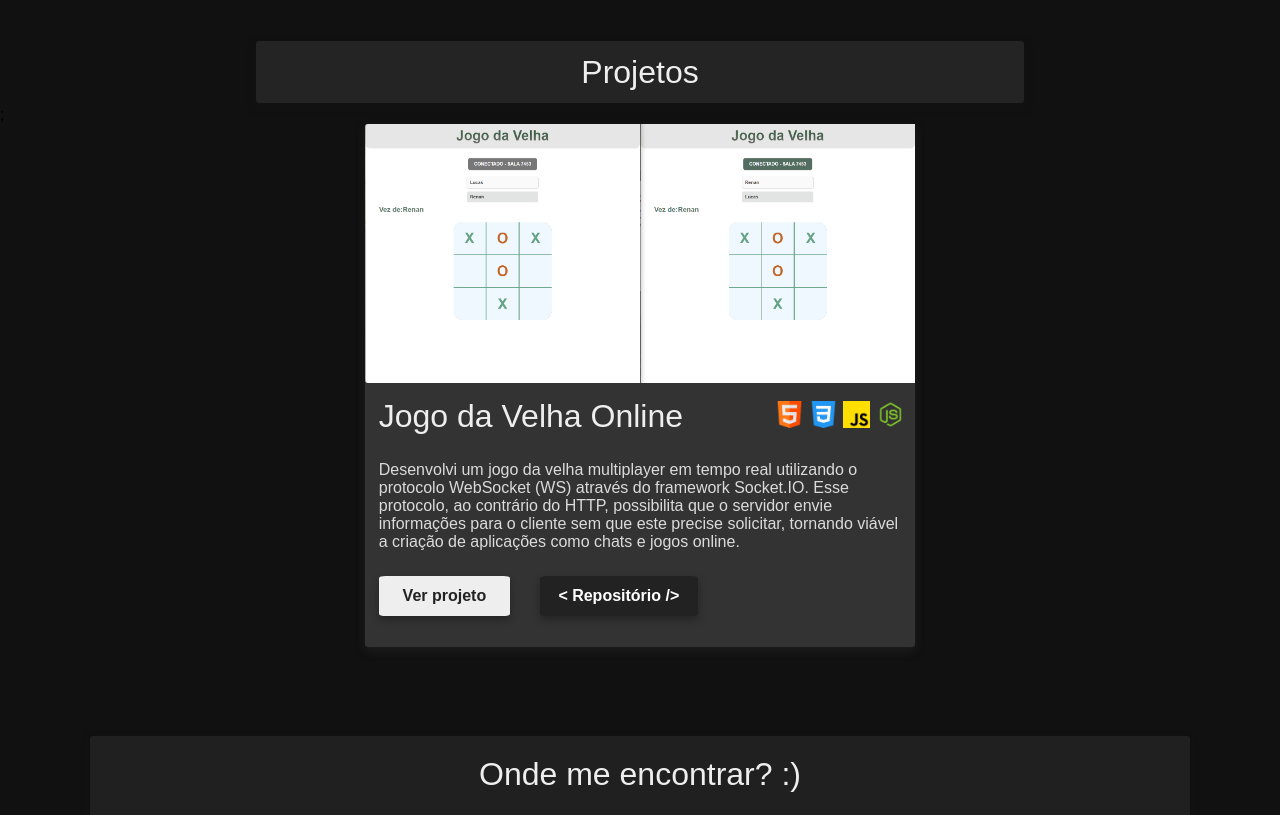
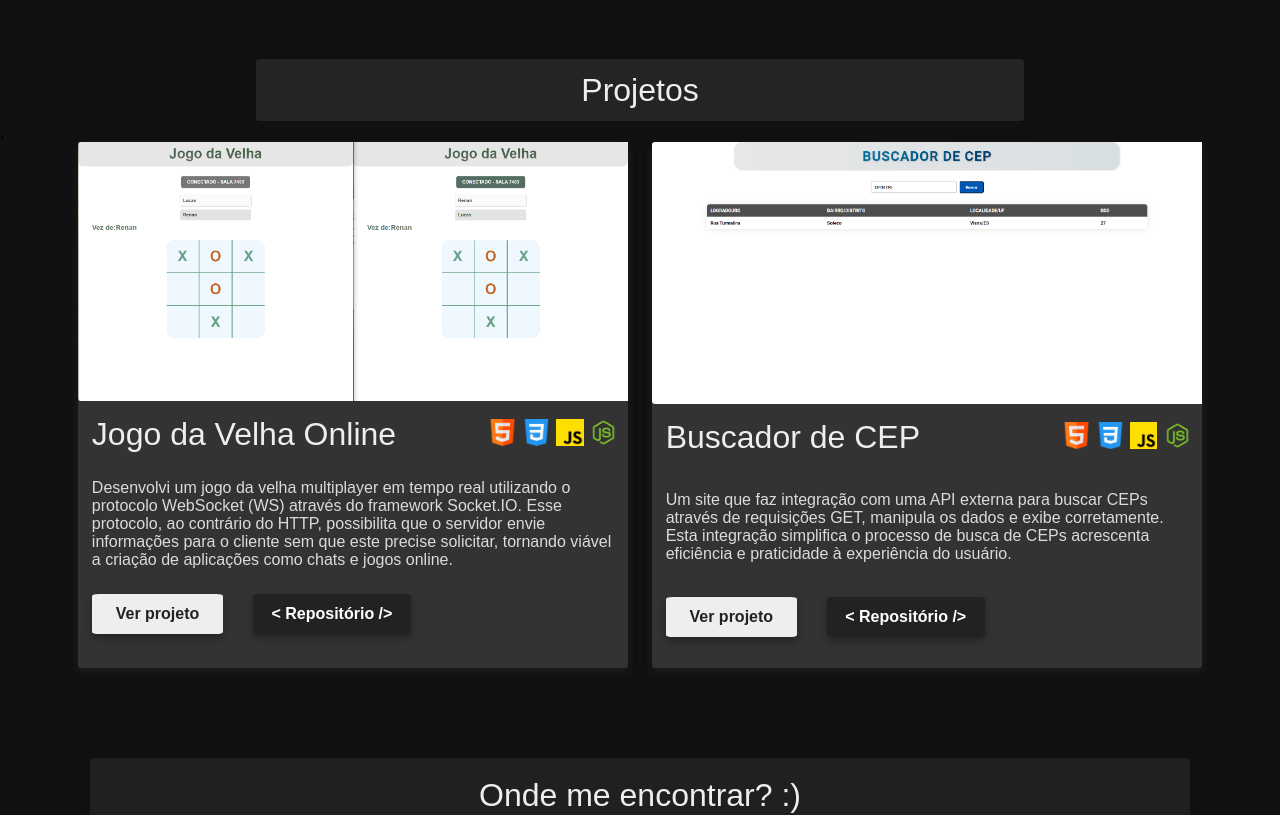
Before and after one commit to RenanSantosF/portfolio, a React (Vite) app: page / in a window 1280 px wide. Shown: the part 1140-1955 px from the top of the page. Built offline with nearby package versions, Linux system fonts and the light colour scheme.

Commit message:
Adiciona projeto Buscador de CEP

```diff
--- a/src/components/AboutMe/index.jsx
+++ b/src/components/AboutMe/index.jsx
@@ -5,6 +5,12 @@ import styles from "./styles.module.css";
 import Text from "../Text";
 
 export default function AboutMe() {
+
+
+
+
+
+
   return (
     <div id="containerSobre" className={styles.container}>
       <div className={styles.header}>
@@ -12,7 +18,7 @@ export default function AboutMe() {
         <SubtitleTitle text="Sou um Desenvolvedor Web" />
       </div>
       <div className={styles.content}>
-      <Text text="Como desenvolvedor de software, encontrei minha paixão desde cedo.  Mesmo na infância a tecnologia já me fascinava - a mágica de uma tela exibir imagens, responder a toques - tudo isso despertou minha curiosidade. A partir de 2023, reconheci que minha paixão poderia ser mais do que um hobby, mas sim uma carreira promissora. A partir daí, entrei no mundo da programação, me mantendo atualizado sobre as últimas tecnologias e tendências." />
+      <Text text="Como desenvolvedor de software, encontrei minha paixão desde cedo.  Mesmo na infância a tecnologia já me fascinava - a mágica de uma tela exibir imagens, responder a toques - tudo isso despertou minha curiosidade. A partir de 2023, reconheci que minha paixão poderia ser mais do que um hobby, ela me possibilitaria ter uma carreira promissora. A partir daí, entrei no mundo da programação, me mantendo atualizado sobre as últimas tecnologias e tendências." />
       <Text text="Tenho foco no desenvolvimento utilizando JavaScript, TypeScript, React, Node JS, Tailwind CSS, e outras tecnologias para criar aplicações Web de alta qualidade e valor." />
       <Text text="O que me destaca é meu comprometimento, aprendizado ágil e consistente e a facilidade em me adaptar às novas mudanças. Enfrentar novos desafios faz parte do meu dia a dia, e sou movido por uma combinação de otimismo, determinação e esforço." />
       <Text text="Se você busca um profissional responsável, apaixonado pelo que faz e pronto para superar expectativas, estou à sua disposição para ajudar a transformar suas ideias em realidade." />
--- a/src/components/Header/index.jsx
+++ b/src/components/Header/index.jsx
@@ -6,11 +6,8 @@ import imgMenuOpen from "../../assets/menuOpen.png";
 import imgMenuClose from "../../assets/menuClose.png";
 
 
-const apresentacao = document.getElementById('apresentacao')
-const sobre = document.getElementById('sobreMim')
-const Habilidades = document.getElementById('habilidades')
-const projetos = document.getElementById('projetos')
-const contato = document.getElementById('contato')
+const alternaCorProjetos = document.querySelectorAll('.alternaCorProjetos')
+
 
 const Header = ({ imgHeader, id }) => {
   const [menu, setmenu] = useState(false);
@@ -29,6 +26,26 @@ const Header = ({ imgHeader, id }) => {
 
     let idRegion = document.getElementById(`${region}`)
     if (idRegion) {
+      console.log(region)
+      if (region == 'projetos') {
+
+
+        setTimeout(() => {
+          alternaCorProjetos.forEach(item => {
+            item.classList.add('activeAlternaCorProjetos')
+          })
+        }, 700)
+
+
+
+        setTimeout(() => {
+          alternaCorProjetos.forEach(item => {
+            item.classList.remove('activeAlternaCorProjetos')
+          })
+        }, 2 * 1000)
+
+
+      }
       setTimeout(() => {
         idRegion.style.backgroundColor = '#112c40'
       }, 700)
--- a/src/components/Presentacion/ButtonContact/index.jsx
+++ b/src/components/Presentacion/ButtonContact/index.jsx
@@ -1,9 +1,9 @@
 import React from "react";
 import styles from "./styles.module.css";
 
-export default function ButtonContact({ text, href, blank }) {
+export default function ButtonContact({ text, href, blank, funcao }) {
   return (
-    <a className={styles.wrapper} target={blank} href={href}>
+    <a onClick={funcao} data-info="contato" className={styles.wrapper} target={blank} href={href}>
       {text}
     </a>
   );
--- a/src/components/Presentacion/PresentationMe/index.jsx
+++ b/src/components/Presentacion/PresentationMe/index.jsx
@@ -8,15 +8,30 @@ import imgGitHub from "../../../assets/gitHubIcon.png";
 import imgLinkedIn from "../../../assets/linkedInIcon.png";
 
 export default function PresentationMe() {
+  const open = (ev) => {
+    let region = ev.target.dataset.info;
+
+    let idRegion = document.getElementById(`${region}`);
+
+    setTimeout(() => {
+      idRegion.style.backgroundColor = "#112c40";
+    }, 700);
+
+    setTimeout(() => {
+      idRegion.style.backgroundColor = "";
+    }, 2 * 1000);
+  };
+
   return (
     <div className={styles.container}>
       <Title text="Olá, Eu sou Renan Santos" />
+      <Title text="Tenho 22 anos" />
       <Subtitle text="Desenvolvedor Web" />
       <div className={styles.contat}>
-        <ButtonContact href="#contato" text="Contate-me" />
+        <ButtonContact funcao={open} href="#contato" text="Contate-me" />
       </div>
 
-
+      {/*
       <div className={styles.redes}>
         <IconRedes
           imgIconRedes={imgGitHub}
@@ -26,7 +41,7 @@ export default function PresentationMe() {
           imgIconRedes={imgLinkedIn}
           linkRedes="https://www.linkedin.com/in/renan-santos-7946bb213/"
         />
-      </div>
+      </div> */}
     </div>
   );
 }
--- a/src/components/Projects/ContainerProject/index.jsx
+++ b/src/components/Projects/ContainerProject/index.jsx
@@ -16,7 +16,7 @@ export default function ContainerProject({
 }) {
 
   return (
-    <div data-info='projetos' className={styles.container}>
+    <div data-info='projetos' className={`${styles.container} alternaCorProjetos`}>
       <div className={styles.imgProject}>
         <img className="hidden" src={imgProject} />
       </div>
--- a/src/components/Projects/ContainerProject/styles.module.css
+++ b/src/components/Projects/ContainerProject/styles.module.css
@@ -9,6 +9,7 @@
   margin-bottom: 40px;
   transition: 0.2s ease;
   padding-bottom: 20px;
+  transition: 0.6s ease;
 }
 
 .container:hover {
--- a/src/components/Projects/index.jsx
+++ b/src/components/Projects/index.jsx
@@ -8,6 +8,7 @@ import Container from "../Container"
 
 // Importação das imagens dos projetos
 import jogoVelha from "../../assets/jogoVelha.png"
+import imgBuscadorCep from "../../assets/imgBuscadorCep.png"
 
 //Importação dos ícones das tecnologias usadas no projeto
 import html from "../../assets/html.png";
@@ -27,7 +28,9 @@ export default function Projects() {
   return (
     <>
     <section id="projetos" className={styles.title} ><SubtitleTitle text='Projetos' /></section>;
-        <div id="containerProjetos" className={styles.container}>
+        <div className={styles.container}>
+
+
 
         <ContainerProject
           imgIconTecnologies={[
@@ -44,8 +47,30 @@ export default function Projects() {
           textButton1="Ver projeto"
           textButton2="< Repositório />"
         />
+
+
+        <ContainerProject
+          imgIconTecnologies={[
+            <IconTec imgIconRedes={html} />,
+            <IconTec imgIconRedes={CSS} />,
+            <IconTec imgIconRedes={javascript} />,
+            <IconTec imgIconRedes={node} />,
+          ]}
+          projectTitle="Buscador de CEP"
+          projectContent="Um site que faz integração com uma API externa para buscar CEPs através de requisições GET, manipula os dados e exibe corretamente.
+          Esta integração simplifica o processo de busca de CEPs acrescenta eficiência e praticidade à experiência do usuário."
+          imgProject={imgBuscadorCep}
+          linkButton1="https://renansantosf.github.io/bucadorCep/"
+          linkButton2="https://github.com/RenanSantosF/bucadorCep"
+          textButton1="Ver projeto"
+          textButton2="< Repositório />"
+        />
+
+
       </div>
     </>
 
+
+
   );
 }
--- a/src/styles/globals.css
+++ b/src/styles/globals.css
@@ -99,3 +99,8 @@ html {
     margin-top: 100px;
   }
 }
+
+
+.activeAlternaCorProjetos {
+  background-color: #112c40;
+}
```
Also changed, not shown: src/assets/imgBuscadorCep.png (added).
